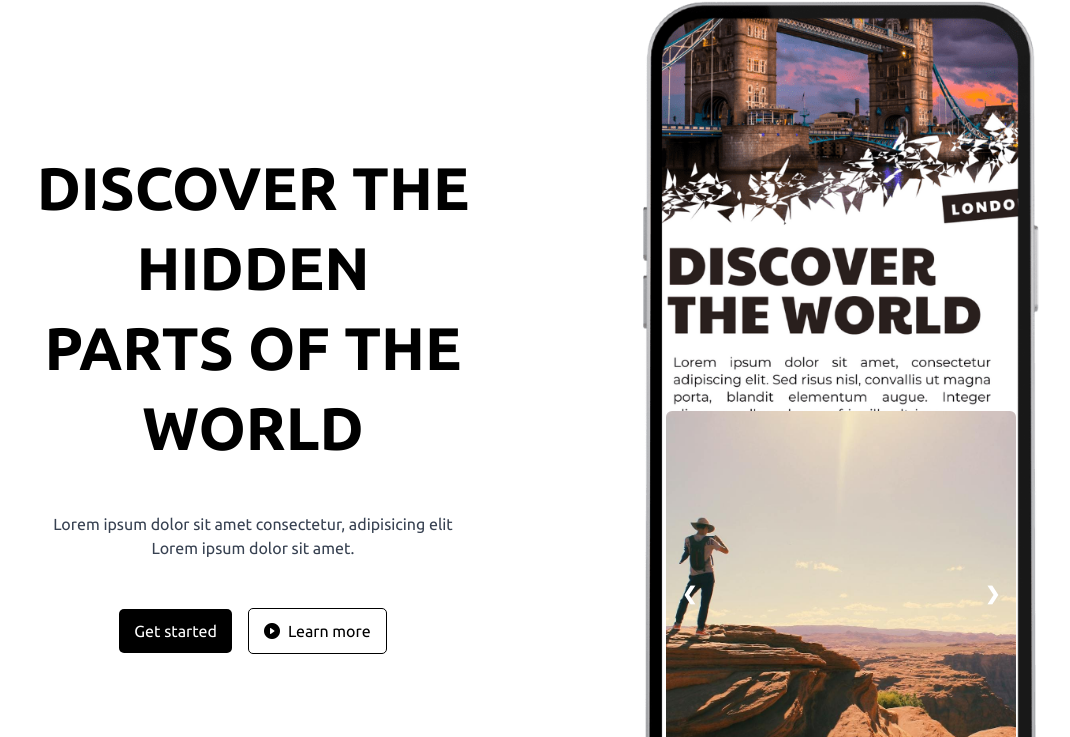
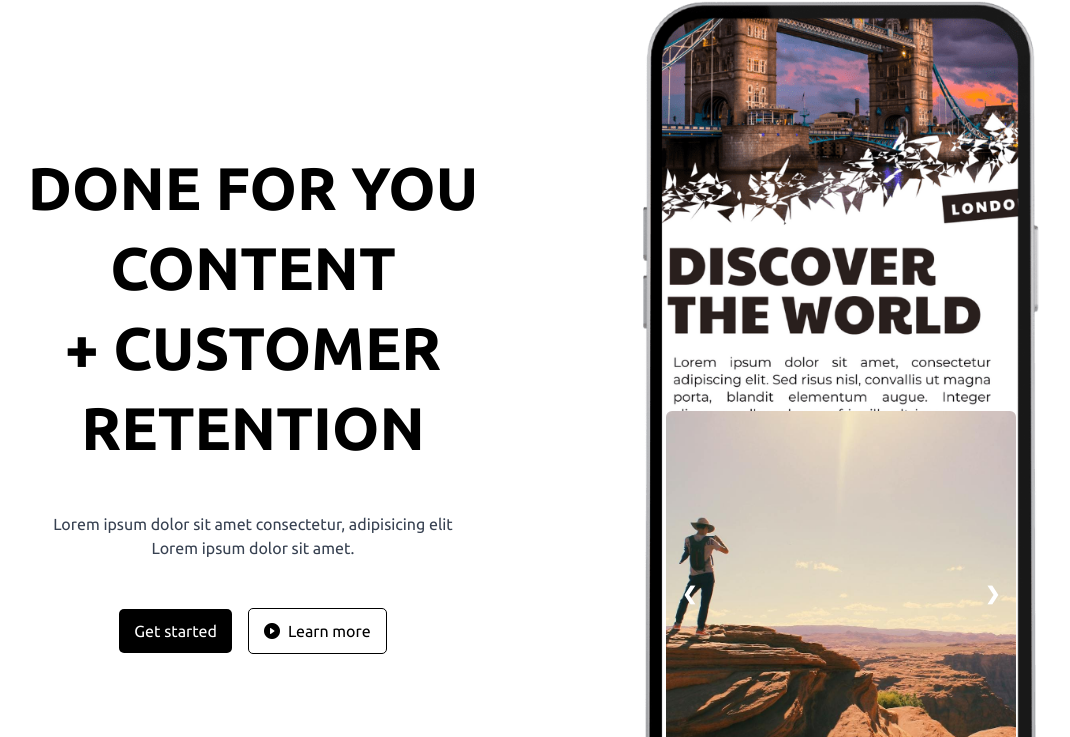
Before and after one commit to Pepablue/AICOVEN, a plain HTML site: page index.html in a window 1280 px wide. Shown: the part 63-800 px from the top of the page, without its empty margins (99-1169 px from the left). Drawn offline with nearby package versions, Linux system fonts and the light colour scheme.

Commit message:
Update index.html

```diff
--- a/index.html
+++ b/index.html
@@ -96,9 +96,9 @@
                             <div
                                 class="reveal-up tw-text-center tw-text-6xl tw-font-semibold tw-uppercase tw-leading-[80px] max-lg:tw-text-4xl max-md:tw-leading-snug"
                             >
-                                <span class=""> Discover the hidden  </span>
+                                <span class=""> DONE FOR YOU CONTENT  </span>
                                 <br />
-                                <span class=""> Parts of the world </span>
+                                <span class=""> + CUSTOMER RETENTION </span>
                             </div>
 
                         </div>
```
